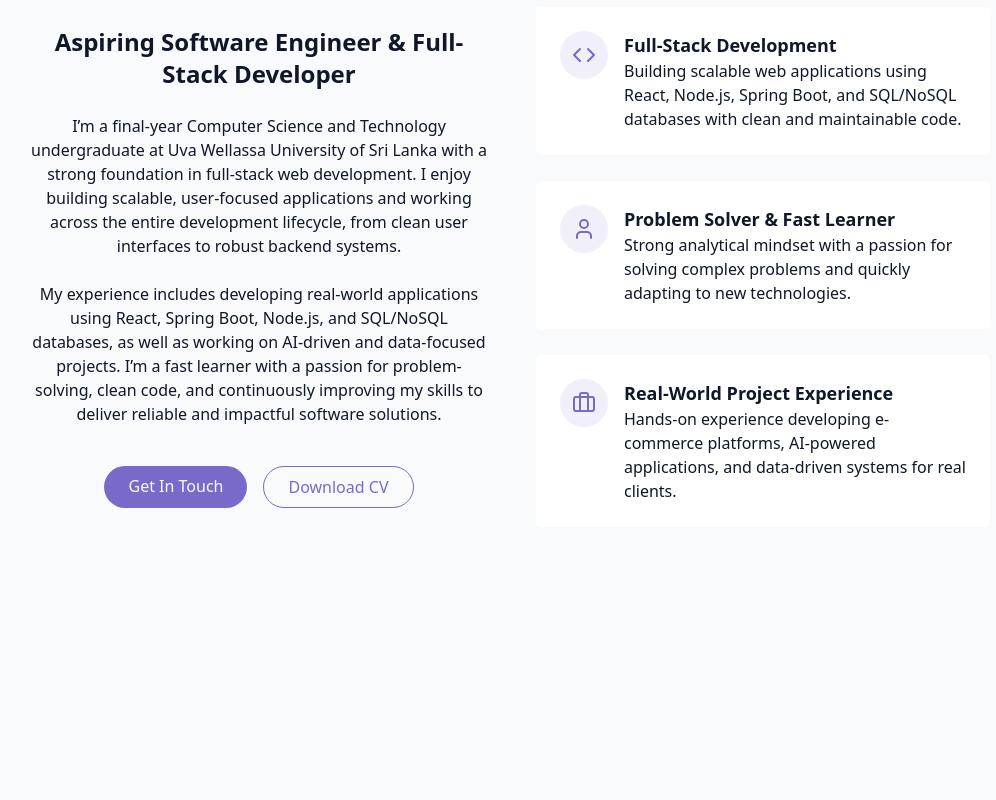
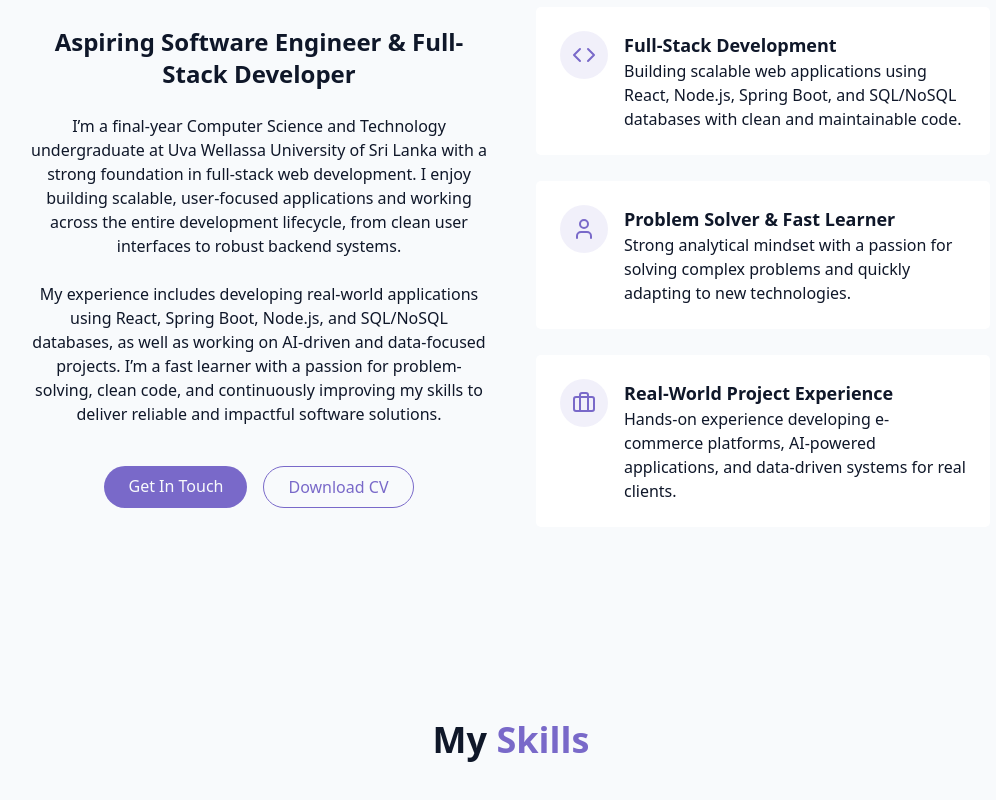
Before and after one commit to Yasindu-Navo/My-Portfolio, a React (Vite) app: page / in a window 1280 px wide. Shown: the part 978-1778 px from the top of the page, without its empty margins (129-1125 px from the left). Before the commit the page ends 1602 px from the top, so only its background shows below. Built offline with nearby package versions, Linux system fonts and the light colour scheme.

Commit message:
add SkillsSection component to showcase user skills

```diff
--- /dev/null
+++ b/src/components/SkillsSection.jsx
@@ -0,0 +1,18 @@
+
+
+export const SkillsSection = () => {
+
+    return (
+        <section id="skills" className="py-24 px-4 relative bg-secondary/30">
+            <div className="container mx-auto max-w-5xl">
+                <h2 className="text-3xl md:text-4xl font-bold mb-12 text-center">
+                    My <span className="text-primary">Skills</span>
+                </h2>
+
+
+
+            </div>
+
+        </section>
+    )
+}
--- a/src/pages/Home.jsx
+++ b/src/pages/Home.jsx
@@ -1,6 +1,7 @@
 import { AboutSection } from "../components/AboutSection";
 import { HeroSection } from "../components/HeroSection";
 import { NavBar } from "../components/NavBar";
+import { SkillsSection } from "../components/SkillsSection";
 import { StarBackground } from "../components/StarBackground";
 import { ToggleTheme } from "../components/ToggleTheme";
 
@@ -21,7 +22,8 @@
           {/* main content */}
           <main>
               <HeroSection />
-              <AboutSection />
+        <AboutSection />
+        <SkillsSection />
           </main>
     </div>
   );
```
